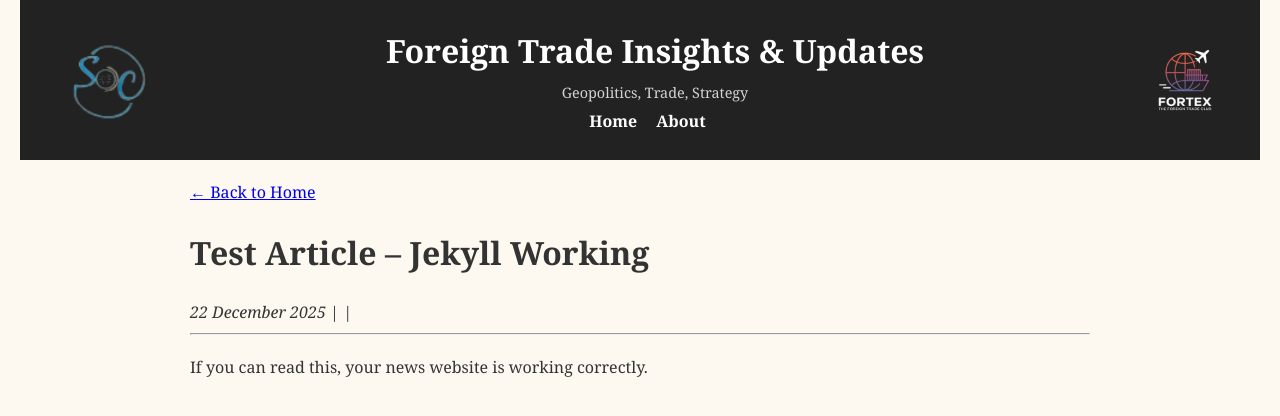
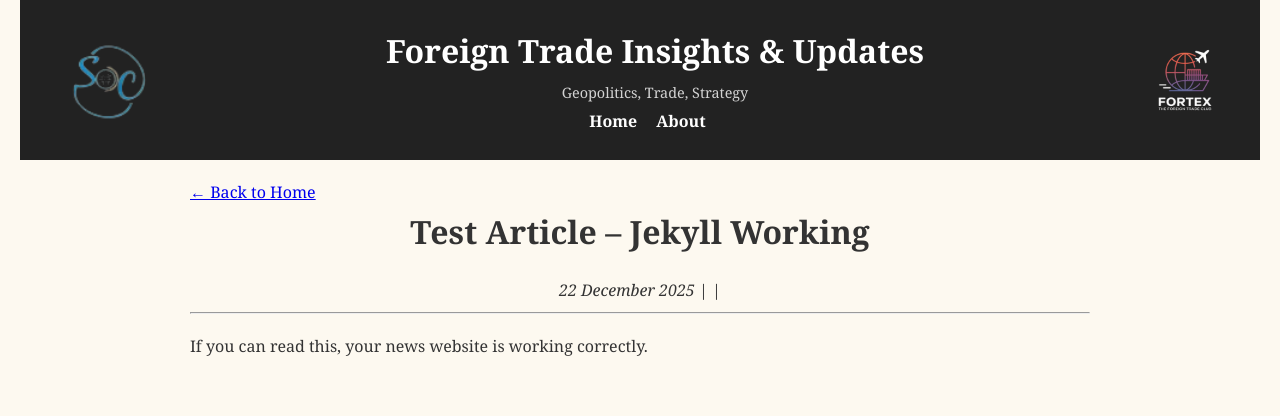
Before and after one commit to WSP-17/WSP-17.github.io, a Jekyll site: the page built from _posts/2025-12-22-test-article.md, in a window 1280 px wide. Shown: the top 416 px of the page. Built offline with Jekyll 4.4.1, drawn with Linux system fonts in a browser that asks for light colours; our own code applies the rules of GitHub Pages for plain Markdown files.

Commit message:
Refactor post layout to include featured image

```diff
--- a/_layouts/post.html
+++ b/_layouts/post.html
@@ -4,9 +4,21 @@
 
 <a href="{{ '/' | relative_url }}">← Back to Home</a>
 
-<h1>{{ page.title }}</h1>
+<!-- Featured Image -->
+{% if page.featured_image %}
+  <figure style="margin:20px 0; text-align:center;">
+    <img src="{{ page.featured_image | relative_url }}"
+         alt="{{ page.featured_image_alt | default: page.title }}"
+         style="max-width:100%; height:auto; border-radius:5px;">
+    {% if page.featured_caption %}
+      <figcaption style="font-size:0.85rem; color:#555; margin-top:5px;">{{ page.featured_caption }}</figcaption>
+    {% endif %}
+  </figure>
+{% endif %}
 
-<p style="margin-bottom:5px;">
+<h1 style="margin-top:0; text-align:center;">{{ page.title }}</h1>
+
+<p style="margin-bottom:5px; text-align:center;">
   <em>{{ page.date | date: "%d %B %Y" }}</em> |
   {% if page.authors %}
     {% for author in page.authors %}
@@ -23,16 +35,6 @@
 </p>
 
 <hr style="margin-bottom:20px;">
-
-<!-- Featured Image -->
-{% if page.featured_image %}
-  <figure style="margin:20px 0; text-align:center;">
-    <img src="{{ page.featured_image | relative_url }}" alt="{{ page.title }}" style="max-width:100%; height:auto; border-radius:5px;">
-    {% if page.featured_caption %}
-      <figcaption style="font-size:0.85rem; color:#555; margin-top:5px;">{{ page.featured_caption }}</figcaption>
-    {% endif %}
-  </figure>
-{% endif %}
 
 <div class="post-content">
   {{ content }}
```
